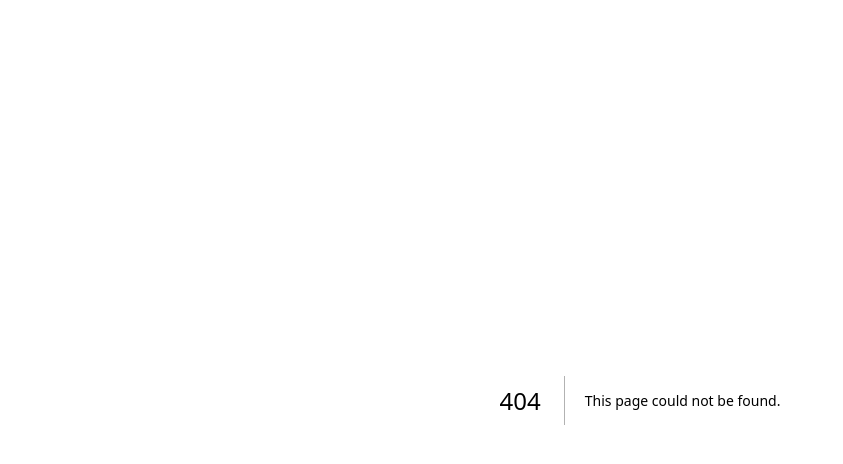
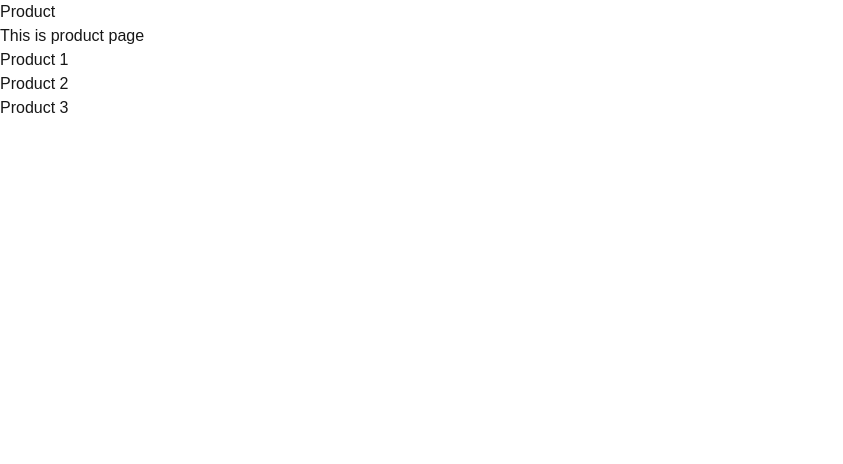
Before and after one commit to Soumya-0x000/starting-next-js, a Next.js app: page /product in a window 1280 px wide. Before the commit this address had no page. Shown: the top 464 px of the page, without its empty margins (0-843 px from the left). Built offline with nearby package versions, Linux system fonts and the light colour scheme.

Commit message:
creating first next js app

```diff
--- /dev/null
+++ b/src/app/about/page.tsx
@@ -0,0 +1,9 @@
+const AboutUs = () => {
+    return (
+        <div className=" h-screen bg-slate-900 text-gray-300">
+            Read about us
+        </div>
+    );
+};
+
+export default AboutUs;
--- /dev/null
+++ b/src/app/blog/first/page.tsx
@@ -0,0 +1,5 @@
+const FirstBlog = () => {
+    return <div>My first blog</div>;
+};
+
+export default FirstBlog;
--- /dev/null
+++ b/src/app/blog/page.tsx
@@ -0,0 +1,5 @@
+const Blog = () => {
+    return <div>Welcome to my blog</div>;
+};
+
+export default Blog;
--- /dev/null
+++ b/src/app/blog/second/page.tsx
@@ -0,0 +1,5 @@
+const SecondBlog = () => {
+    return <div>My second blog</div>;
+};
+
+export default SecondBlog;
--- a/src/app/layout.tsx
+++ b/src/app/layout.tsx
@@ -1,21 +1,21 @@
-import type { Metadata } from "next";
-import localFont from "next/font/local";
-import "./globals.css";
+import type { Metadata } from 'next';
+import localFont from 'next/font/local';
+import './globals.css';
 
 const geistSans = localFont({
-  src: "./fonts/GeistVF.woff",
-  variable: "--font-geist-sans",
-  weight: "100 900",
+    src: './fonts/GeistVF.woff',
+    variable: '--font-geist-sans',
+    weight: '100 900',
 });
 const geistMono = localFont({
-  src: "./fonts/GeistMonoVF.woff",
-  variable: "--font-geist-mono",
-  weight: "100 900",
+    src: './fonts/GeistMonoVF.woff',
+    variable: '--font-geist-mono',
+    weight: '100 900',
 });
 
 export const metadata: Metadata = {
-  title: "Create Next App",
-  description: "Generated by create next app",
+    title: 'Next App',
+    description: 'Generated by me',
 };
 
 export default function RootLayout({
--- a/src/app/page.tsx
+++ b/src/app/page.tsx
@@ -1,6 +1,6 @@
 import Image from "next/image";
 
-export default function Home() {
+const page = () => {
   return (
     <div className="grid grid-rows-[20px_1fr_20px] items-center justify-items-center min-h-screen p-8 pb-20 gap-16 sm:p-20 font-[family-name:var(--font-geist-sans)]">
       <main className="flex flex-col gap-8 row-start-2 items-center sm:items-start">
@@ -49,6 +49,7 @@ export default function Home() {
           </a>
         </div>
       </main>
+
       <footer className="row-start-3 flex gap-6 flex-wrap items-center justify-center">
         <a
           className="flex items-center gap-2 hover:underline hover:underline-offset-4"
@@ -98,4 +99,6 @@ export default function Home() {
       </footer>
     </div>
   );
-}
+};
+
+export default page;
--- /dev/null
+++ b/src/app/product/[productId]/page.tsx
@@ -0,0 +1,11 @@
+"use client";
+
+const ProductCard = ({ params }: { params: { productId: string } }) => {
+    return (
+        <div>
+            <h1>Product {params.productId}</h1>
+        </div>
+    );
+};
+
+export default ProductCard;
--- /dev/null
+++ b/src/app/product/page.tsx
@@ -0,0 +1,15 @@
+import React from 'react';
+
+const Product = () => {
+    return <div>
+        <h1>Product</h1>
+        <p>This is product page</p>
+        <ol>
+            <li>Product 1</li>
+            <li>Product 2</li>
+            <li>Product 3</li>
+        </ol>
+    </div>;
+};
+
+export default Product;
--- /dev/null
+++ b/src/app/profile/page.tsx
@@ -0,0 +1,9 @@
+const Profile = () => {
+    return (
+        <div className=" h-screen bg-slate-800 text-gray-300">
+            Read about us
+        </div>
+    );
+};
+
+export default Profile;
```
Also changed, not shown: package.json (+11 -7 lines), .eslintrc.json, 2 other files (tests, documents, lock files or other folders). Lines whose indentation alone changed are shown as unchanged.
